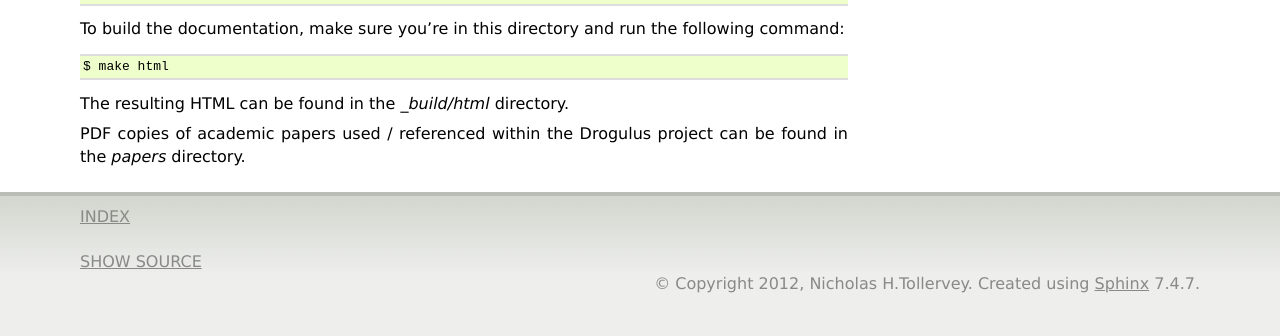
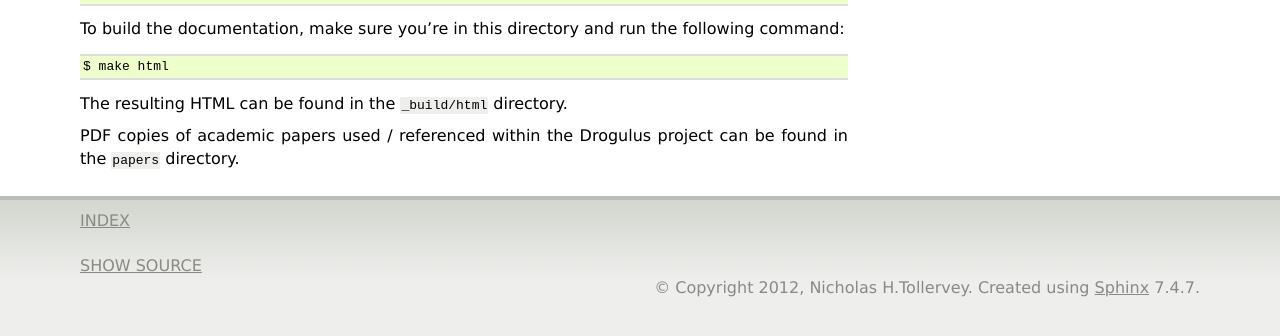
Before and after one commit to ntoll/drogulus, a Sphinx documentation site: the page built from docs/README.rst, in a window 1280 px wide. Shown: the part 245-581 px from the top of the page. Built offline with Sphinx 7.4.7, drawn with Linux system fonts in a browser that asks for light colours.

```diff
--- a/docs/README.rst
+++ b/docs/README.rst
@@ -12,7 +12,7 @@ following command::
 
     $ make html
 
-The resulting HTML can be found in the `_build/html` directory.
+The resulting HTML can be found in the ``_build/html`` directory.
 
 PDF copies of academic papers used / referenced within the Drogulus project
-can be found in the `papers` directory.
+can be found in the ``papers`` directory.
```
